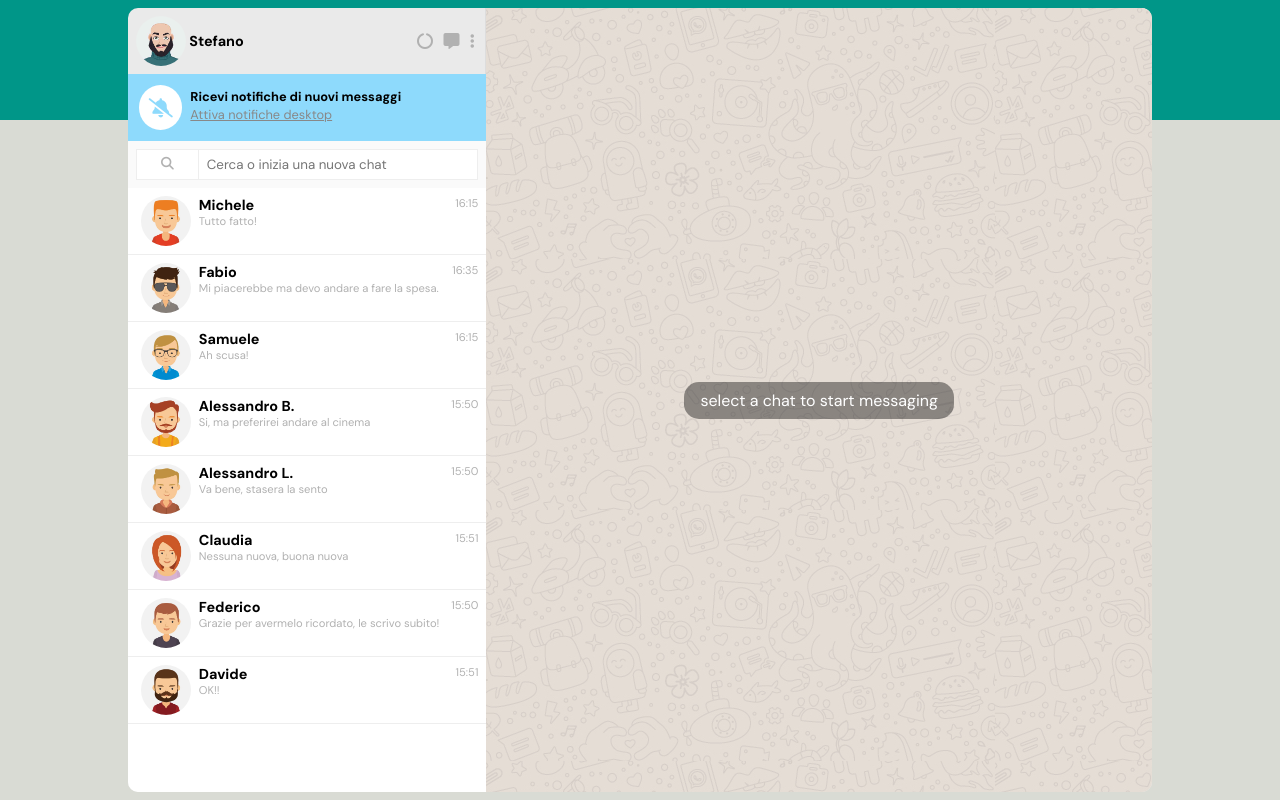
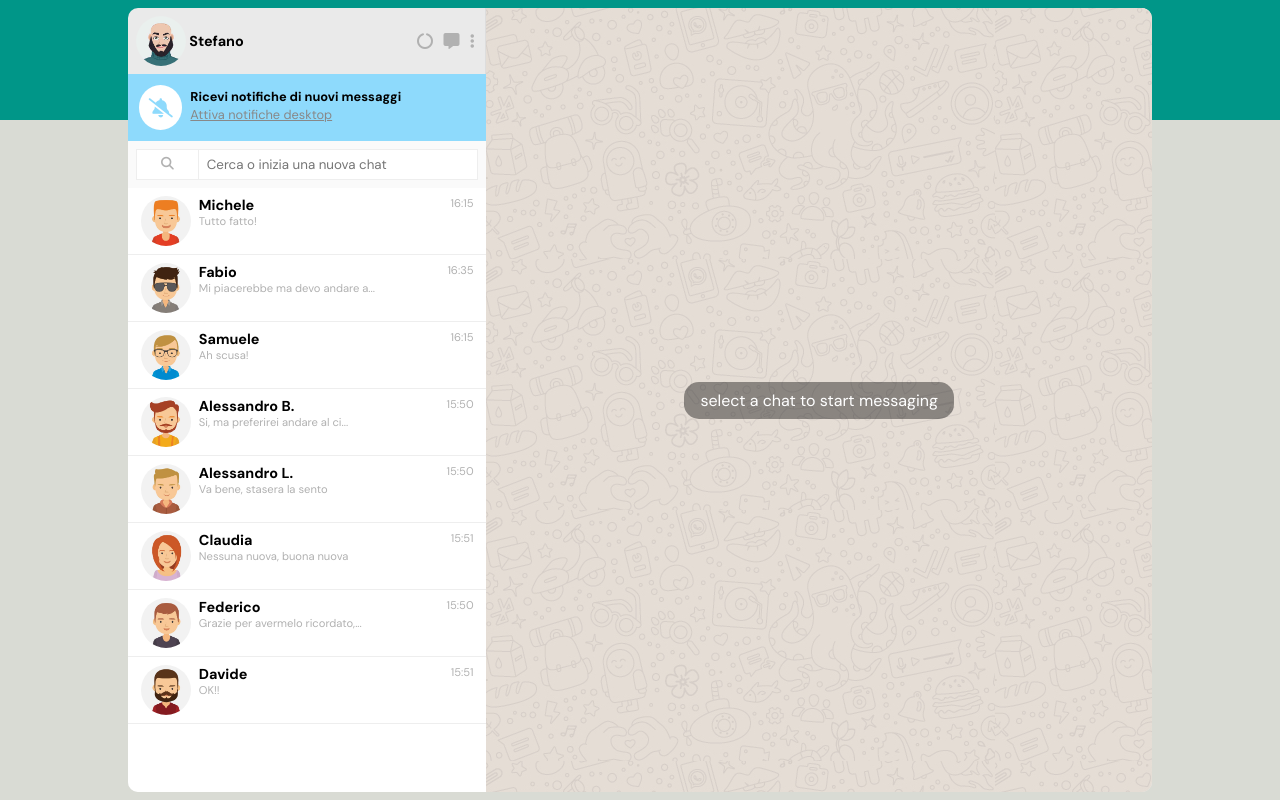
Before and after one commit to stefano472/vue-boolzapp, a plain HTML site: page index.html in a window 1280 px wide. Drawn offline with nearby package versions, Linux system fonts and the light colour scheme.

Commit message:
final style correction

```diff
--- a/css/style.css
+++ b/css/style.css
@@ -7,7 +7,7 @@
 
 /* Utilities */
 .f-size_09 {
-  font-size: 00.9rem;
+  font-size: 0.9rem;
 }
 
 body {
@@ -125,7 +125,11 @@ h2 {
   background-color: white;
   flex-grow: 1;
   border-bottom-left-radius: 10px;
-  overflow-y: scroll;
+  overflow-y: hidden;
+}
+
+.contacts:hover {
+  overflow-y: overlay;
 }
 
 /* custom scrollbarr */
@@ -146,7 +150,7 @@ h2 {
 /* custom scrollbarr */
 
 .contact {
-  padding: 0.5rem 0.5rem 0.5rem 0.8rem;
+  padding: 0.5rem 0.8rem;
   display: flex;
   border-bottom: 1px solid #eee;
   cursor: pointer;
--- a/js/script.js
+++ b/js/script.js
@@ -195,7 +195,11 @@ const boolzapp = new Vue({
         // function last message
         lastMessage(singoloContatto) {
             const messages = singoloContatto.messages;
-            return (messages.length > 0) ? messages[messages.length - 1].message : ''
+            const lastMessage = messages[messages.length - 1].message
+            if (lastMessage.length > 30) {
+                return lastMessage.slice(0, 30) + '...'
+            }
+            return (messages.length > 0) ? lastMessage : ''
         },
 
         // function to return the last date
```
